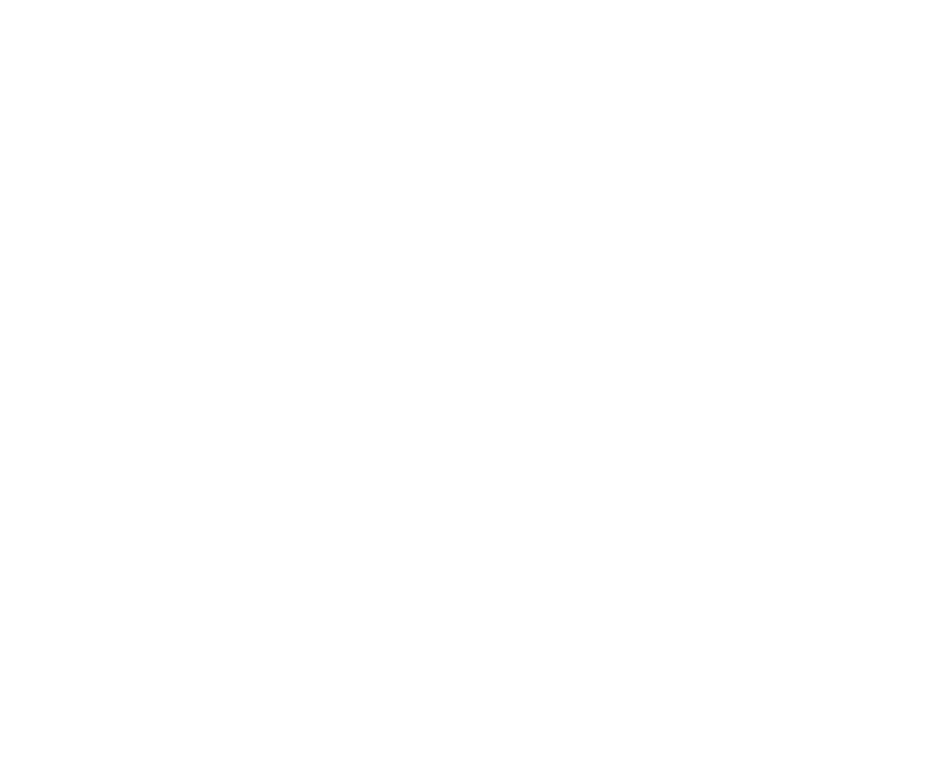
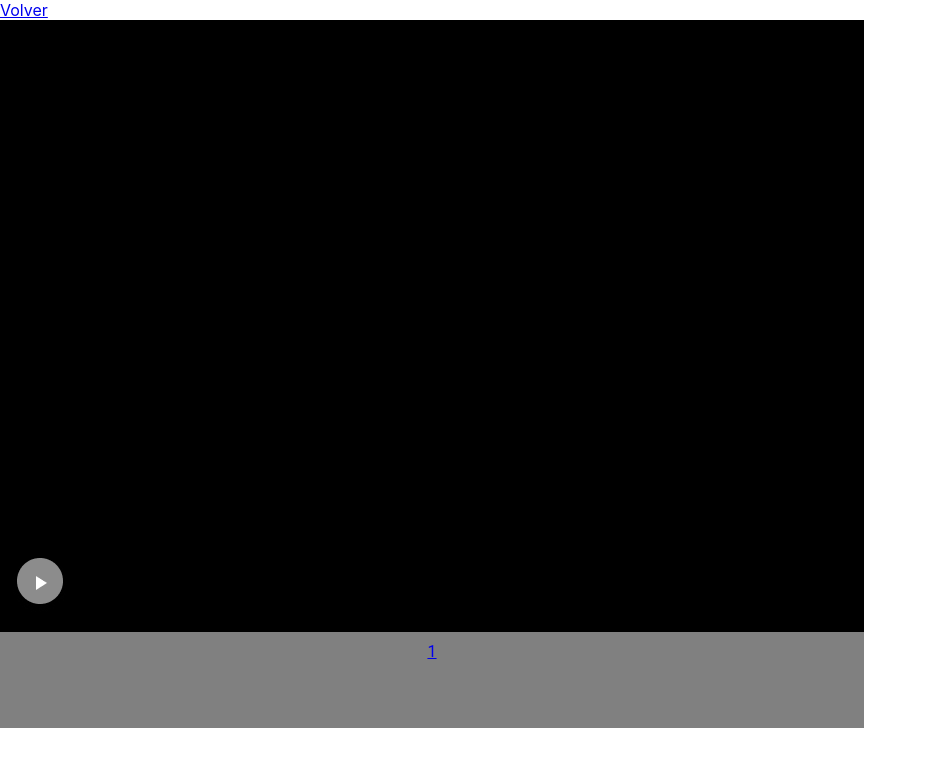
Before and after one commit to LuisIzarra/krowdy-front, a React (Create React App) app: page /question/1 in a window 1280 px wide. Before the commit this address had no page. Shown: the top 766 px of the page, without its empty margins (0-927 px from the left). Built offline with nearby package versions, Linux system fonts and the light colour scheme.

Commit message:
adds questions url and text into component using useParams

```diff
--- a/src/Questionary.js
+++ b/src/Questionary.js
@@ -96,7 +96,7 @@ const Questionary = ({
             ...sxProps,
           }}
         >
-          <Link to="/questionary">
+          <Link to={`/question/${encodeURIComponent(question)}`}>
             <Typography
               px={0.5}
               py={1}
--- a/src/QuestionaryDetails.js
+++ b/src/QuestionaryDetails.js
@@ -1,9 +1,13 @@
 import Questionary from "./Questionary";
-import { Link } from "react-router-dom";
+import { Link, useParams } from "react-router-dom";
 import { Box } from "@mui/material";
 import { useRef } from "react";
 
 const QuestionaryDetails = () => {
+  const searchParams = useParams();
+
+  const question = searchParams["q"];
+
   const videoRef = useRef();
 
   const _handleOnClickPlay = () => {
@@ -33,6 +37,7 @@ const QuestionaryDetails = () => {
         paddingTop="0px"
         marginTop="-89px"
         videoButtonsPosition="absolute"
+        question={question}
         videoComponent={
           <video
             ref={videoRef}
--- a/src/VideoList.js
+++ b/src/VideoList.js
@@ -6,7 +6,7 @@ const VideoList = () => {
   return (
     <Router>
       <Routes>
-        <Route path="/questionary" element={<QuestionaryDetails />} />
+        <Route path="/question/:q" element={<QuestionaryDetails />} />
         <Route path="/" element={<Home />} />
       </Routes>
     </Router>
```
